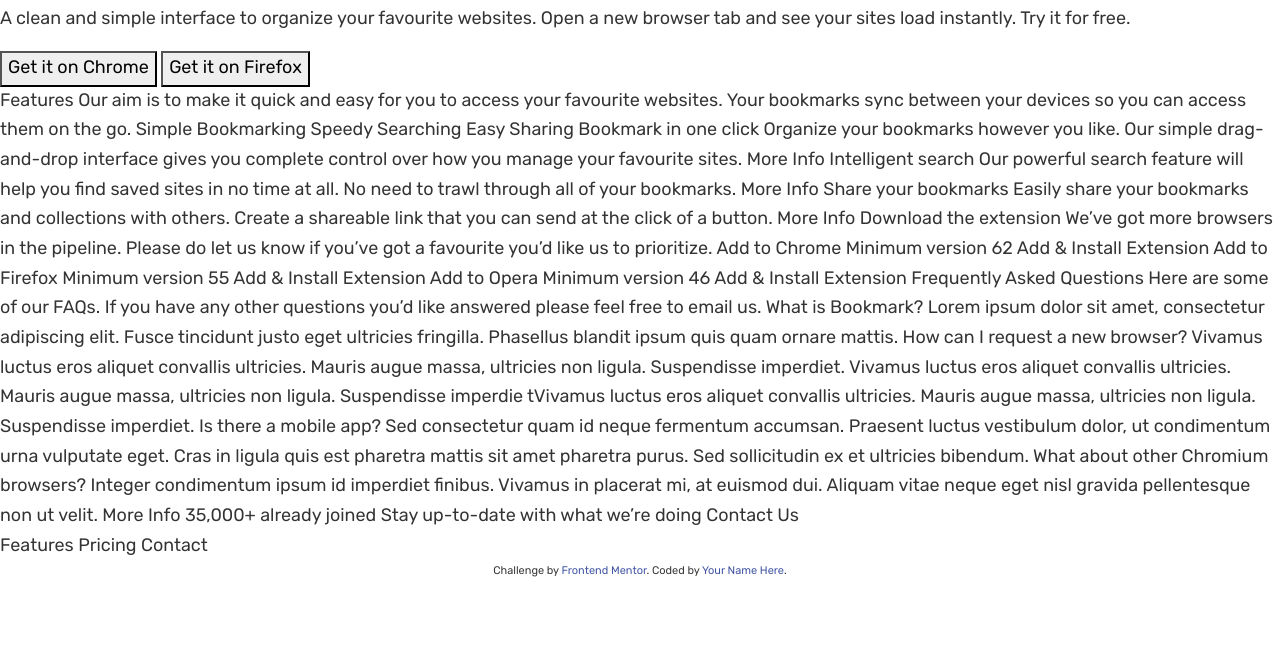
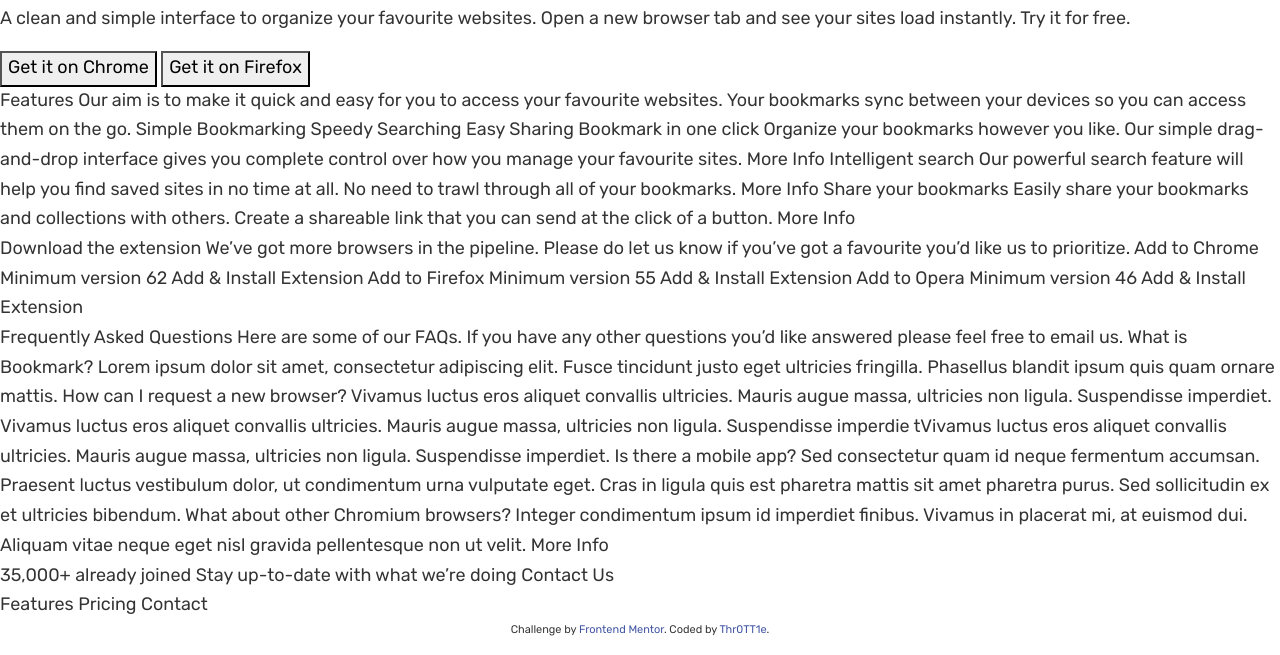
Before and after one commit to Thr0TT1e/bookmark-lp, a website: page app/index.html in a window 1280 px wide. Shown: the part 203-858 px from the top of the page. Before the commit the page ends 800 px from the top, so only its background shows below. Drawn offline with Linux system fonts and the light colour scheme.

Commit message:
Разметка блока main на section.

```diff
--- a/app/index.html
+++ b/app/index.html
@@ -2,7 +2,8 @@
 <html lang="en">
 <head>
   <meta charset="UTF-8">
-  <meta name="viewport" content="width=device-width, initial-scale=1.0"> <!-- displays site properly based on user's device -->
+  <meta name="viewport" content="width=device-width, initial-scale=1.0">
+  <!-- displays site properly based on user's device -->
 
   <link rel="icon" type="image/png" sizes="32x32" href="images/favicon-32x32.png">
   <link rel="stylesheet" href="css/app.min.css">
@@ -11,18 +12,27 @@
 
   <!-- Feel free to remove these styles or customise in your own stylesheet 👍 -->
   <style>
-    .attribution { font-size: 11px; text-align: center; }
-    .attribution a { color: hsl(228, 45%, 44%); }
+    .attribution {
+      font-size:  11px;
+      text-align: center;
+    }
+
+    .attribution a {
+      color: hsl(228, 45%, 44%);
+    }
   </style>
 </head>
 <body>
 <header>
+  <div class="general-container">
     <nav>
       <ul>
         <li><a href="#">Features</a></li>
         <li><a href="#">Pricing</a></li>
         <li><a href="#">Contact</a></li>
-      <li><button>Login</button></li>
+        <li>
+          <button>Login</button>
+        </li>
       </ul>
     </nav>
 
@@ -35,8 +45,11 @@
       </div>
       <div class="header-block--image"></div>
     </div>
+  </div>
 </header>
 <main>
+  <div class="general-container">
+    <section class="main-features">
       Features
 
       Our aim is to make it quick and easy for you to access your favourite websites.
@@ -66,7 +79,8 @@
       link that you can send at the click of a button.
 
       More Info
-
+    </section>
+    <section class="main-extension">
       Download the extension
 
       We’ve got more browsers in the pipeline. Please do let us know if you’ve
@@ -83,7 +97,8 @@
       Add to Opera
       Minimum version 46
       Add & Install Extension
-
+    </section>
+    <section class="main-asked">
       Frequently Asked Questions
 
       Here are some of our FAQs. If you have any other questions you’d like
@@ -121,14 +136,18 @@
       vitae neque eget nisl gravida pellentesque non ut velit.
 
       More Info
-
+    </section>
+    <div class="main-asked">
       35,000+ already joined
 
       Stay up-to-date with what we’re doing
 
       Contact Us
+    </div>
+  </div>
 </main>
 <footer>
+  <div class="general-container">
     Features
     Pricing
     Contact
@@ -136,8 +155,9 @@
     <div>
       <p class="attribution">
         Challenge by <a href="https://www.frontendmentor.io?ref=challenge" target="_blank">Frontend Mentor</a>.
-      Coded by <a href="#">Your Name Here</a>.
+        Coded by <a href="https://github.com/Thr0TT1e/bookmark-lp">Thr0TT1e</a>.
       </p>
+    </div>
   </div>
 </footer>
 
```
Lines whose indentation alone changed are shown as unchanged.
